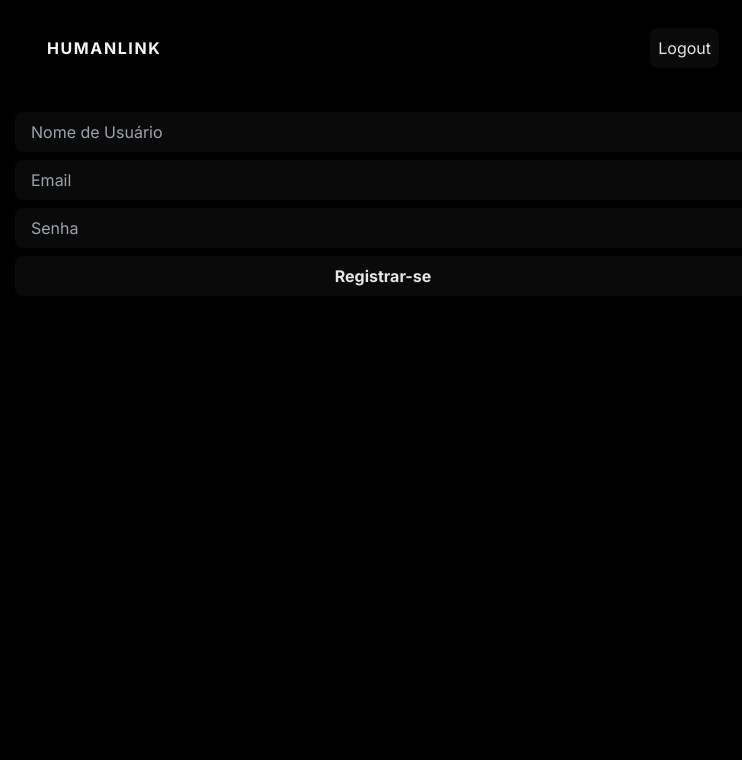
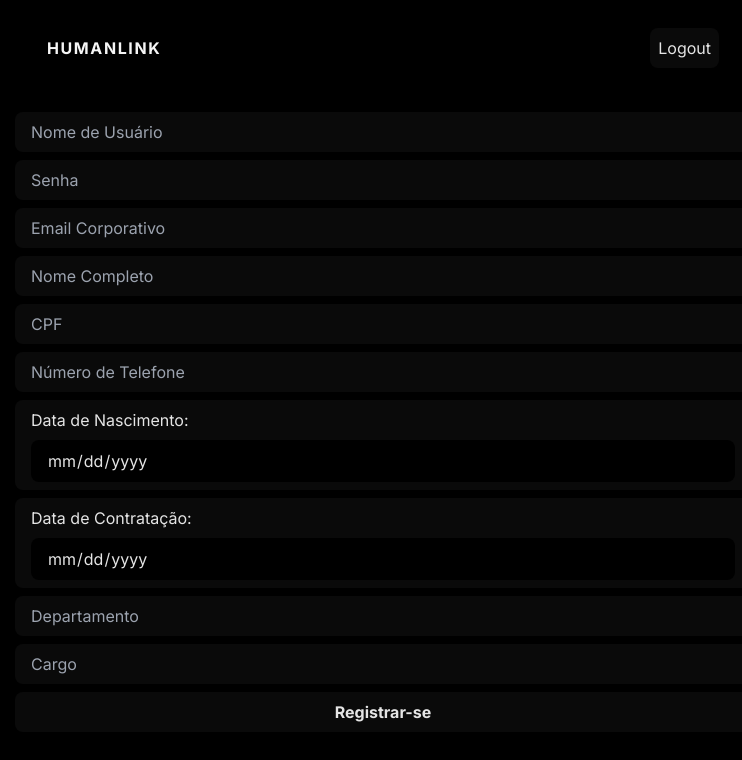
Before and after one commit to guilhermeiepsen/trabES, a Next.js app: page /register in a window 1280 px wide. Shown: the top 760 px of the page, without its empty margins (257-999 px from the left). Built offline with nearby package versions, Linux system fonts and the light colour scheme.

Commit message:
iniciando unificação de modelos para user

```diff
--- a/app/api/auth/register/route.js
+++ b/app/api/auth/register/route.js
@@ -5,10 +5,36 @@ import { NextResponse } from 'next/server';
 export async function POST(req) {
     await connectMongoDB();
 
-    const { username, password, email } = await req.json();
+    const {
+        username,
+        password,
+        email,
+        userType,
+        name,
+        dateOfBirth,
+        cpf,
+        phoneNumber,
+        admissionDate,
+        department,
+        role,
+        active
+    } = await req.json();
 
     try {
-        const user = new User({ username, email, password});
+        const user = new User({
+            username,
+            email,
+            password,
+            userType,
+            name,
+            dateOfBirth,
+            cpf,
+            phoneNumber,
+            admissionDate,
+            department,
+            role,
+            active
+        });
         await user.save();
         return NextResponse.json({ message: 'User registered successfully' }, { status: 201 });
     } catch (error) {
--- a/app/api/employees/route.js
+++ b/app/api/employees/route.js
@@ -1,5 +1,5 @@
 import connectMongoDB from "@/libs/mongodb";
-import Employee from "@/models/employee";
+import User from "@/models/user";
 import { NextResponse } from "next/server";
 
 export async function POST(request) {
@@ -11,8 +11,8 @@ export async function POST(request) {
 
 export async function GET() {
     await connectMongoDB();
-    const employees = await Employee.find();
-    return NextResponse.json({employees});
+    const users = await User.find();
+    return NextResponse.json({users});
 }
 
 export async function DELETE(request) {
--- a/app/register/page.jsx
+++ b/app/register/page.jsx
@@ -6,6 +6,15 @@ const AddUser = () => {
     const [username, setUsername] = useState('');
     const [email, setEmail] = useState('');
     const [password, setPassword] = useState('');
+    const [userType, setUserType] = useState('');
+    const [name, setName] = useState('');
+    const [dateOfBirth, setDateOfBirth] = useState('');
+    const [cpf, setCpf] = useState('');
+    const [phoneNumber, setPhoneNumber] = useState('');
+    const [admissionDate, setAdmissionDate] = useState('');
+    const [department, setDepartment] = useState('');
+    const [role, setRole] = useState('');
+    const [active, setActive] = useState(true);
     const router = useRouter();
 
     const handleSubmit = async (e) => {
@@ -15,6 +24,15 @@ const AddUser = () => {
                 username: username,
                 email: email,
                 password: password,
+                userType: userType,
+                name: name,
+                dateOfBirth: dateOfBirth,
+                cpf: cpf,
+                phoneNumber: phoneNumber,
+                admissionDate: admissionDate,
+                department: department,
+                role: role,
+                active: active
             };
             const response = await fetch('http://localhost:3000/api/auth/register', {
                 method: 'POST',
@@ -43,17 +61,68 @@ const AddUser = () => {
                 title='Nome de usuário único para acesso ao sistema.'
             />
             <input
-                onChange={(e) => setEmail(e.target.value)}
-                value={email}
-                type="email"
-                placeholder="Email"
-                required
-            />
-            <input
                 onChange={(e) => setPassword(e.target.value)}
                 value={password}
                 type="password"
                 placeholder="Senha"
+                required
+            />
+            <input
+                onChange={(e) => setEmail(e.target.value)}
+                value={email}
+                type="email"
+                placeholder="Email Corporativo"
+                required
+            />
+            <input
+                onChange={(e) => setName(e.target.value)}
+                value={name}
+                type="text"
+                placeholder="Nome Completo"
+                required
+            />
+            <input
+                onChange={(e) => setCpf(e.target.value)}
+                value={cpf}
+                type="text"
+                placeholder="CPF"
+                required
+            />
+            <input
+                onChange={(e) => setPhoneNumber(e.target.value)}
+                value={phoneNumber}
+                type="tel"
+                placeholder="Número de Telefone"
+                required
+            />
+            <label className="flex flex-col gap-2 *:bg-black *:px-4 *:py-2 *:rounded-lg *:text-neutral-200">
+                    Data de Nascimento:
+                    <input
+                        onChange={(e) => setDateOfBirth(e.target.value)} //ONCHANGE -- QUANDO MUDA O INPUT PEGA A STRING E BOTA NA VARIAVEL "e"
+                        value={dateOfBirth}
+                        type = "date"
+                    />
+                </label>
+            <label className="flex flex-col gap-2 *:bg-black *:px-4 *:py-2 *:rounded-lg *:text-neutral-200">
+                    Data de Contratação:
+                    <input
+                        onChange={(e) => setAdmissionDate(e.target.value)} //ONCHANGE -- QUANDO MUDA O INPUT PEGA A STRING E BOTA NA VARIAVEL "e"
+                        value={admissionDate}
+                        type = "date"
+                    />
+                </label>
+            <input
+                onChange={(e) => setDepartment(e.target.value)}
+                value={department}
+                type="text"
+                placeholder="Departamento"
+                required
+            />
+            <input
+                onChange={(e) => setRole(e.target.value)}
+                value={role}
+                type="text"
+                placeholder="Cargo"
                 required
             />
             <button type="submit" className="hover:bg-neutral-800 font-bold text-white min-w-max">
--- a/components/EmployeesList.jsx
+++ b/components/EmployeesList.jsx
@@ -21,23 +21,23 @@ const getEmployees = async() => { //COMO PEGAR OS TOPICOS? DO BANCO DE DADOS. A
 
 export default async function EmployeesList() {
 
-  const { employees } = await getEmployees();
-  //console.log(topics);
+  const { users } = await getEmployees();
+  console.log(users);
 
   return (
         <>
-          <Link className="bg-neutral-950 hover:bg-neutral-800 p-2 rounded-lg text-neutral-200" href={"/addTopic"}>
+          <Link className="bg-neutral-950 hover:bg-neutral-800 p-2 rounded-lg text-neutral-200" href={"/register"}>
                 Registrar Funcionário
           </Link>
           <Link className="bg-neutral-950 hover:bg-neutral-800 p-2 rounded-lg text-neutral-200" href={"/hrPolicy"}>
                 Política de RH
             </Link>
-          {employees.map((t) => (
+          {users.map((t) => (
 
               <div className="p-4 bg-neutral-950 my-3 flex justify-between items-center gap-5 items-start rounded-lg  text-neutral-100 tracking-wide">
                 <div>
-                  <h2 className="font-bold text-2xl">{t.name}</h2>
-                  <h4 className="text-sm text-neutral-300">{t.role} <span className="text-neutral-400">em</span> {t.department}</h4>
+                  <h2 className="font-bold text-2xl">{t.email}</h2>
+                  <h4 className="text-sm text-neutral-300">{t.password} <span className="text-neutral-400">em</span> {t.department}</h4>
                 </div>
                 <div className="flex gap-2">
                     <RemoveBtn id={t._id} />
--- a/models/user.js
+++ b/models/user.js
@@ -18,6 +18,40 @@ const userSchema = new mongoose.Schema({
     password: {
         type: String,
         required: true
+    },
+    userType: {
+        type: Number,
+        required: true
+    },
+    name: {
+        type: String,
+        required: true
+    },
+    dateOfBirth: {
+        type: Date,
+        required: true
+    },
+    cpf: {
+        type: Number,
+        required: true,
+        unique: true,
+    },
+    phoneNumber: {
+        type: Number,
+        required: true
+    },
+    admissionDate: {
+        type: Date,
+        required: true
+    },
+    department: {
+        type: String
+    },
+    role: {
+        type: String
+    },
+    active: {
+        type: Boolean
     }
 });
 
```
